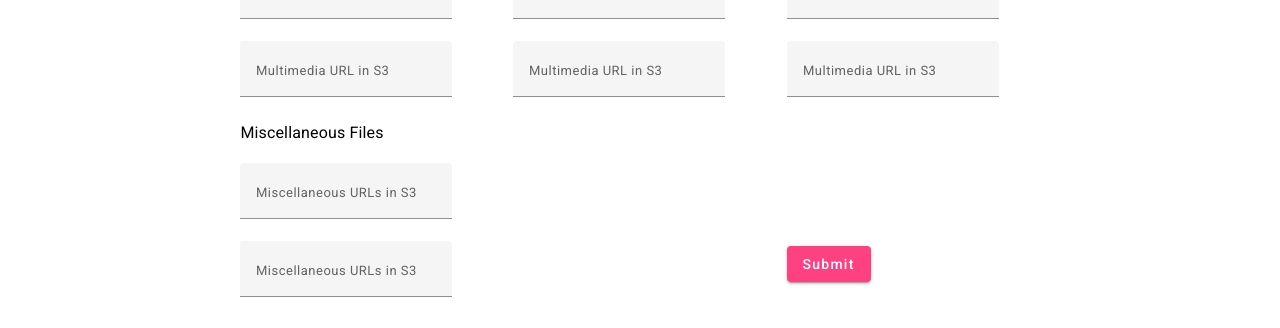
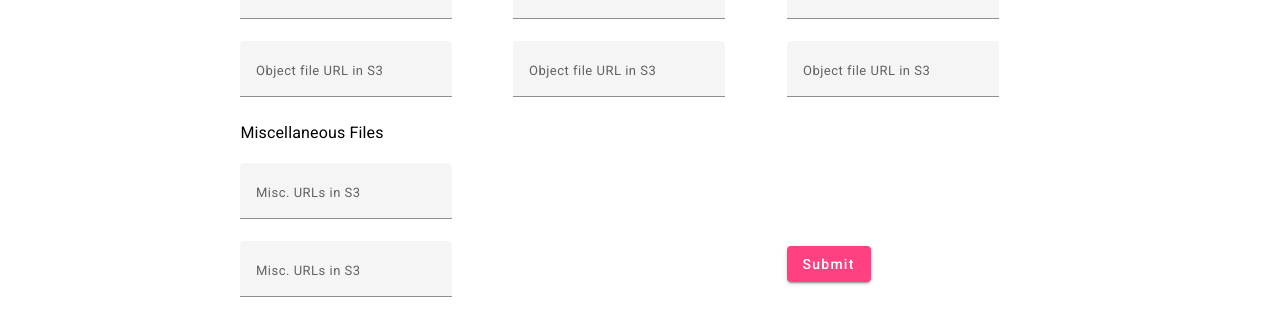
Before and after one commit to prsridha/cerebro-ui, an Angular app in the folder project-cerebro/: page /params in a window 1280 px wide. Shown: the part 263-591 px from the top of the page. Built offline with nearby package versions, Linux system fonts and the light colour scheme.

Commit message:
fixed UI field names - multimedia to object

```diff
--- a/project-cerebro/src/app/params/params.component.html
+++ b/project-cerebro/src/app/params/params.component.html
@@ -16,7 +16,7 @@
                         </div>
                         <div>
                             <mat-form-field appearance="fill">
-                                <mat-label class="label-text" for="train_multimedia">Multimedia URL in S3</mat-label>
+                                <mat-label class="label-text" for="train_multimedia">Object file URL in S3</mat-label>
                                 <input matInput id="train_multimedia" type="text" formControlName="train_multimedia">
                             </mat-form-field>
                         </div>
@@ -24,13 +24,13 @@
                         <h3>Miscellaneous Files</h3>
                         <div>
                             <mat-form-field appearance="fill">
-                                <mat-label class="label-text" for="misc_url">Miscellaneous URLs in S3</mat-label>
+                                <mat-label class="label-text" for="misc_url">Misc. URLs in S3</mat-label>
                                 <input matInput id="misc_url1" type="text" formControlName="misc_url1">
                             </mat-form-field>
                         </div>
                         <div>
                             <mat-form-field appearance="fill">
-                                <mat-label class="label-text" for="misc_url">Miscellaneous URLs in S3</mat-label>
+                                <mat-label class="label-text" for="misc_url">Misc. URLs in S3</mat-label>
                                 <input matInput id="misc_url2" type="text" formControlName="misc_url2">
                             </mat-form-field>
                         </div>
@@ -46,7 +46,7 @@
                         </div>
                         <div>
                             <mat-form-field appearance="fill">
-                                <mat-label class="label-text" for="valid_multimedia">Multimedia URL in S3</mat-label>
+                                <mat-label class="label-text" for="valid_multimedia">Object file URL in S3</mat-label>
                                 <input matInput id="valid_multimedia" type="text" formControlName="valid_multimedia">
                             </mat-form-field>
                         </div>
@@ -61,7 +61,7 @@
                         </div>
                         <div>
                             <mat-form-field appearance="fill">
-                                <mat-label class="label-text" for="test_multimedia">Multimedia URL in S3</mat-label>
+                                <mat-label class="label-text" for="test_multimedia">Object file URL in S3</mat-label>
                                 <input matInput id="test_multimedia" type="text" formControlName="test_multimedia">
                             </mat-form-field>
                         </div>
```
